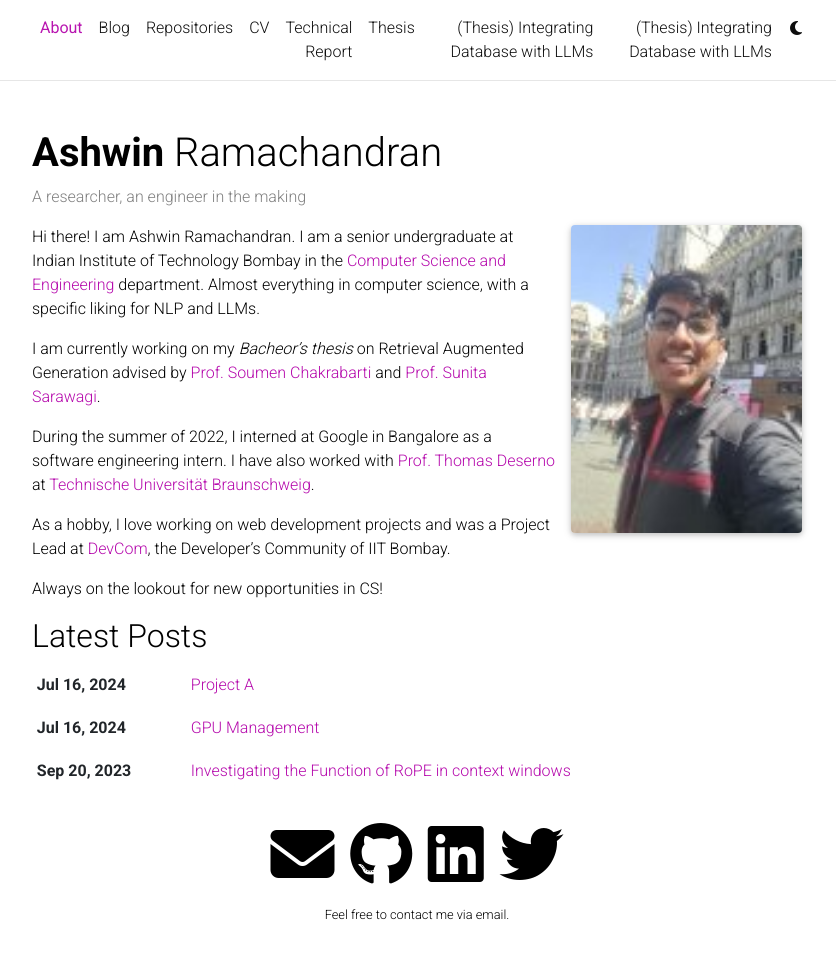
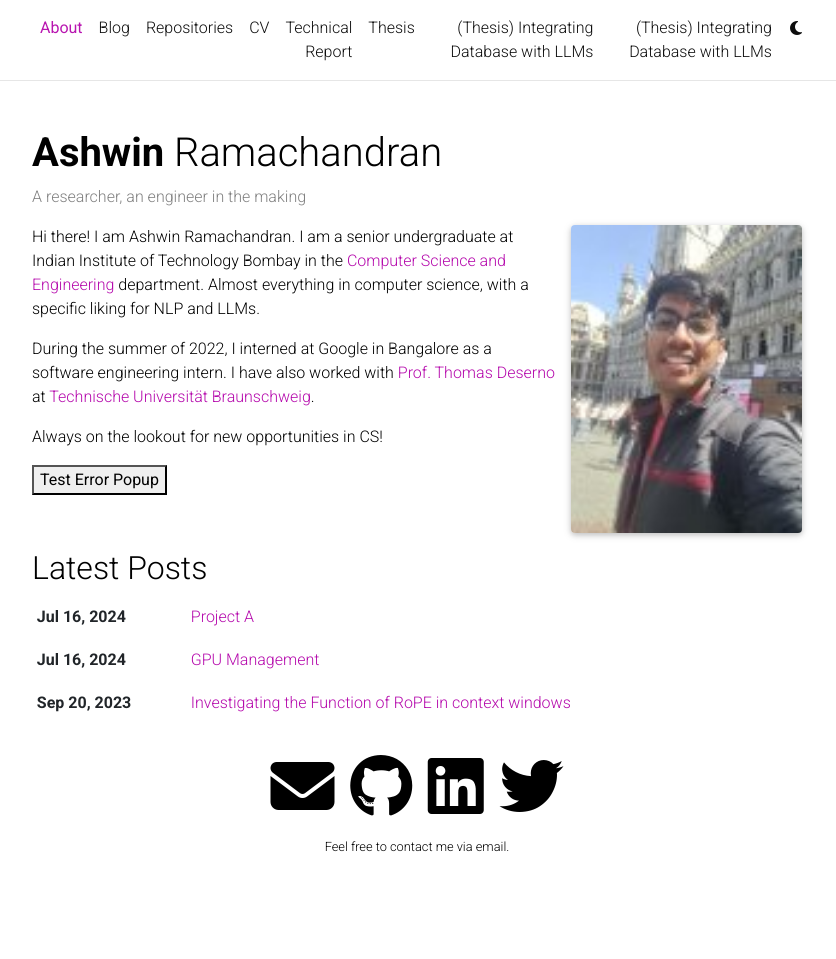
Before and after one commit to AshwinRamachandran2002/AshwinRamachandran2002.github.io, a Jekyll site: the page built from _pages/about.md, in a window 1280 px wide and 994 px high. Shown: the top 959 px of the window, without its empty margins (223-1059 px from the left). Built offline with Jekyll 4.4.1, drawn with Linux system fonts in a browser that asks for light colours; full-size pictures stand in for the smaller copies a plugin makes; comment, search, counter and statistics services are not loaded; a style sheet for code colours, icons or effects is not loaded.

Commit message:
error window

```diff
--- a/_pages/about.md
+++ b/_pages/about.md
@@ -18,10 +18,24 @@
 
 Hi there! I am Ashwin Ramachandran. I am a senior undergraduate at Indian Institute of Technology Bombay in the [Computer Science and Engineering](https://www.cse.iitb.ac.in/) department. Almost everything in computer science, with a specific liking for NLP and LLMs.
 
-I am currently working on my *Bacheor's thesis* on Retrieval Augmented Generation advised by [Prof. Soumen Chakrabarti](https://www.cse.iitb.ac.in/~soumen/) and [Prof. Sunita Sarawagi](https://www.cse.iitb.ac.in/~sunita/).
-
 During the summer of 2022, I interned at Google in Bangalore as a software engineering intern. I have also worked with [Prof. Thomas Deserno](https://scholar.google.de/citations?user=sdsxvdwAAAAJ) at [Technische Universität Braunschweig](https://www.tu-braunschweig.de/en/).
 
-As a hobby, I love working on web development projects and was a Project Lead at [DevCom](https://in.linkedin.com/company/devcom-iit-bombay), the Developer's Community of IIT Bombay.
+Always on the lookout for new opportunities in CS!
 
-Always on the lookout for new opportunities in CS!
+<!-- Popup Error Message -->
+<div id="errorPopup" style="display:none; position:fixed; top:50%; left:50%; transform:translate(-50%, -50%); z-index:1000; padding:20px; background-color:#f8d7da; color:#721c24; border:1px solid #f5c6cb; border-radius:10px; box-shadow: 0 4px 8px rgba(0,0,0,0.1);">
+  <strong>Error:</strong> Something went wrong! Please try again later.
+  <button style="float:right; background:none; border:none; color:#721c24; font-size:16px; cursor:pointer;" onclick="closePopup()">X</button>
+</div>
+
+<button onclick="showErrorPopup()">Test Error Popup</button>
+
+<script type="text/javascript">
+  function showErrorPopup() {
+    document.getElementById("errorPopup").style.display = "block";
+  }
+
+  function closePopup() {
+    document.getElementById("errorPopup").style.display = "none";
+  }
+</script>
```
